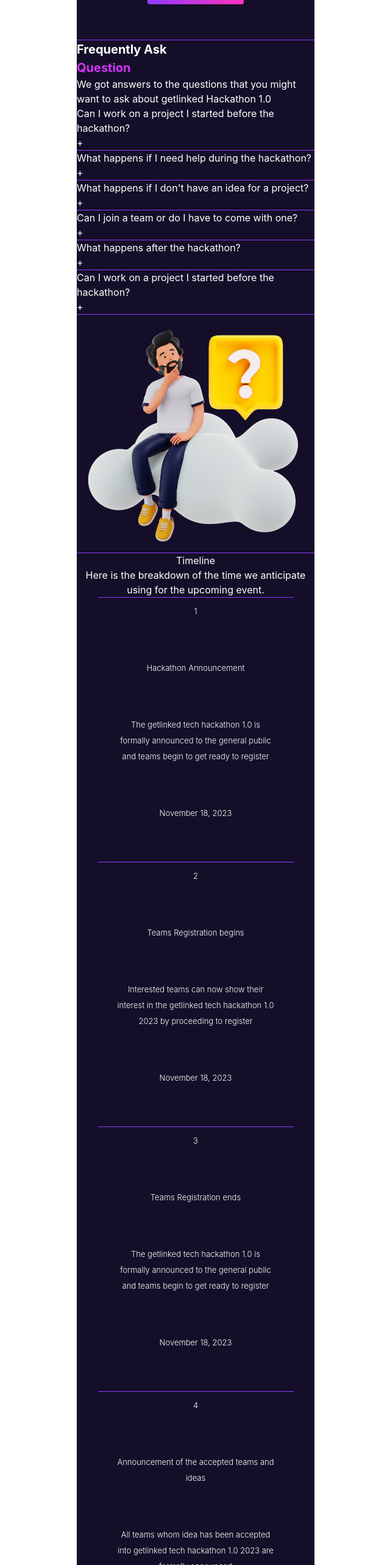
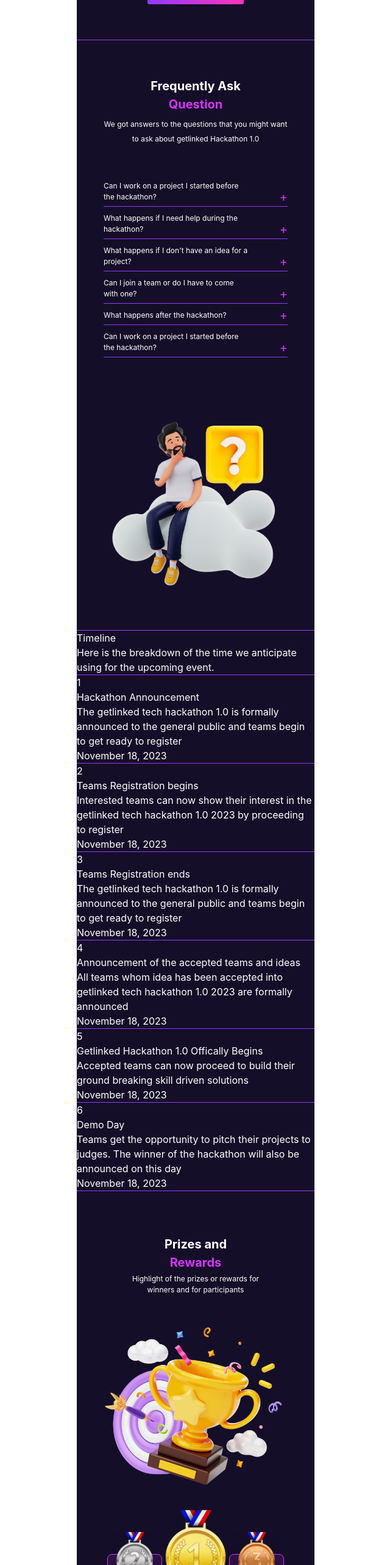
Before and after one commit to lexzee/getlinked, a React (Vite) app: page / in a window 1280 px wide. Shown: the part 3559-6125 px from the top of the page at 61% size, without its empty margins (319-959 px from the left). Built offline with nearby package versions, Linux system fonts and the light colour scheme.

Commit message:
Styling: FAQ, Prizes

```diff
--- a/src/App.scss
+++ b/src/App.scss
@@ -2,3 +2,4 @@
 @import "./scss/utilis";
 @import "./scss/mobile";
 @import "./scss/desktop";
+@import "./scss/components";
--- a/src/components/FAQ.jsx
+++ b/src/components/FAQ.jsx
@@ -47,10 +47,12 @@
   const FAQbody = FAQdata.map((ques, key) => {
     return (
       <div className="FAQbody" key={key} id={ques.id}>
-        {/* <p className={`question ${key==isActive && "bold"}`} onClick={() => handleClick(key)}>{ques.question} <span className="icon"><img src={icon} alt="icon" className={`${key==isActive ? 'up': 'down'}`} /></span></p> */}
-        <p className={`question ${key==isActive && "bold"}`} onClick={() => handleClick(key)}>{ques.question} <span className="icon"><p className={`${key==isActive ? 'up': 'down'}`}>+</p></span></p>
+        <div className="question">
+          <p className={`ques ${key==isActive && "bold"}`} >{ques.question} </p>
+          <span className={`icon ${key==isActive ? 'up': 'down'}`} onClick={() => handleClick(key)}>+</span>
+        </div>
+        {key === isActive && <p className="answer">{ques.answer}</p>}
         <hr />
-        {key === isActive && <p className="answer">{ques.answer}</p>}
       </div>
     )
   })
--- a/src/components/Prizes.jsx
+++ b/src/components/Prizes.jsx
@@ -9,18 +9,19 @@
 const Prizes = () => {
   return (
     <div className="prizes">
-      <section className="sec1">
+      <section className="prizes1">
         <H2 v1={"Prizes and"} v2={"Rewards"} />
         <p>Highlight of the prizes or rewards for winners and for participants</p>
       </section>
-      <section className="sec2">
+
+      <section className="prizes2">
         <div className="image">
           <img src={cup} alt="" />
         </div>
         <div className="rewards">
-          <Rank img={silver} position={"2nd Runner"} prize={"N300,000"} />
-          <RankG img={gold} position={"1st Runner"} prize={"N400,000"} />
-          <Rank img={bronze} position={"3rd Runner"} prize={"N150,000"} />
+          <Rank img={silver} position={"2nd"} prize={"N300,000"} />
+          <Rank class={'G'} img={gold} position={`1st`} prize={"N400,000"} />
+          <Rank img={bronze} position={"3rd"} prize={"N150,000"} />
         </div>
       </section>
     </div>
--- a/src/components/Rank.jsx
+++ b/src/components/Rank.jsx
@@ -2,9 +2,9 @@
 
 const Rank = (prop) => {
   return (
-    <div className="rank">
+    <div className={`rank ${prop.class}`}>
       <img src={prop.img} alt="" />
-      <p>{prop.position}</p>
+      <p className='position'>{prop.position}<br />Runner</p>
       <p className="prize">{prop.prize}</p>
     </div>
   )
--- a/src/components/RankG.jsx
+++ b/src/components/RankG.jsx
@@ -1,11 +1,11 @@
 import React from 'react'
 
-const RankG = (prop) => {
+const RankG = ({img,position,prize}) => {
   return (
-    <div className="rankG">
-      <img src={prop.img} alt="" />
-      <p>{prop.position}</p>
-      <p className="prize">{prop.prize}</p>
+    <div className="rank G">
+      <img src={img} alt="" />
+      <p className='position'>{position}<br />Runner</p>
+      <p className="prize">{prize}</p>
     </div>
   )
 }
--- a/src/components/Timeline.jsx
+++ b/src/components/Timeline.jsx
@@ -56,12 +56,12 @@
   })
   return (
     <div className="timeline">
-      <section className="sec1">
+      <section className="timeline1">
         <h1>Timeline</h1>
         <p>Here is the breakdown of the time we anticipate using for the upcoming event.</p>
       </section>
 
-      <section className="sec2">
+      <section className="timeline2">
         {body}
       </section>
     </div>
--- /dev/null
+++ b/src/scss/_components.scss
@@ -0,0 +1,65 @@
+button{
+  background: $primaryColor;
+  padding: 14.14px 46px 15.02px;
+  border: none;
+  border-radius: 3px;
+}
+.heading2{
+  font-size: 20px;
+  font-weight: bold;
+  span{
+    color: $pink;
+  }
+}
+
+.rank{
+  position: relative;
+  display: flex;
+  flex-direction: column;
+  place-items: center;
+  width: 90px;
+  height: 126px;
+  background: hsla(288, 99%, 60%, 0.12);
+  border: 1px solid $pink;
+  border-radius: 8px;
+  padding-top: 40px;
+
+  img{
+    width: 76px;
+    position: absolute;
+    top: -30%;
+  }
+
+  p{
+    font-size: 12px;
+  }
+
+  .position{
+    font-size: 12px;
+    font-weight: 600;
+    padding: 5px 10px;
+    line-height: 1.1;
+  }
+
+  .prize{
+    font-size: 14px;
+    font-weight: 700;
+    color: $pink;
+  }
+}
+
+.G{
+  height: 147px;
+  padding-top: 55px;
+  background: #903AFF1f;
+  border: 1px solid $lPurple;
+
+  img{
+    min-width: 125.67px;
+    top: -50%;
+  }
+
+  .prize{
+    color: $lPurple;
+  }
+}
--- a/src/scss/_mobile.scss
+++ b/src/scss/_mobile.scss
@@ -5,6 +5,7 @@
 }
 
 .App{
+  width: 390px;
   max-width: 390px;
   background: $purple;
 
@@ -13,19 +14,6 @@
     border-bottom: 0;
   }
 
-  button{
-    background: $primaryColor;
-    padding: 14.14px 46px 15.02px;
-    border: none;
-    border-radius: 3px;
-  }
-  .heading2{
-    font-size: 20px;
-    font-weight: bold;
-    span{
-      color: $pink;
-    }
-  }
 
   .navbar{
     padding: 30px 48px;
@@ -204,4 +192,86 @@
       }
     }
   }
+
+  .FAQ{
+    display: flex;
+    flex-direction: column;
+    place-items: center;
+    text-align: center;
+    margin: 60px 43.925px 58.65px;
+
+    .FAQ1{
+      margin-bottom: 86px;
+
+      p{
+        font-size: 12px;
+        line-height: 2;
+        margin: 6px auto 45.69px;
+      }
+    }
+
+    .FAQbody{
+      text-align: left;
+
+      p{
+        margin: 0;
+        font-size: 12px;
+        line-height: 1.5;
+        margin: 10px 0 6px;
+        padding-right: 50px;
+      }
+
+      .question{
+        display: flex;
+        align-items: flex-end;
+
+        .icon{
+          margin-left: auto;
+          font-size: 20px;
+          color: $pink;
+          cursor: pointer;
+        }
+      }
+    }
+  }
+
+  .prizes{
+    display: flex;
+    flex-direction: column;
+    place-items: center;
+    place-content: center;
+    padding: 72px 0px;
+    text-align: center;
+
+    .prizes1{
+      p{
+        margin-top: 3px;
+        font-size: 12px;
+        // width: 225px;
+        width: 250px;
+        // padding: 0 10px;
+      }
+    }
+
+    .prizes2{
+      display: flex;
+      flex-direction: column;
+      place-items: center;
+      margin: 40px;
+
+      .image{
+        img{
+          width: 321px;
+          // margin-bottom: 113.4px;
+          margin-bottom: 60px;
+        }
+      }
+
+      .rewards{
+        margin: 51.41px 0 0;
+        display: flex;
+        gap: 10px;
+      }
+    }
+  }
 }
```
